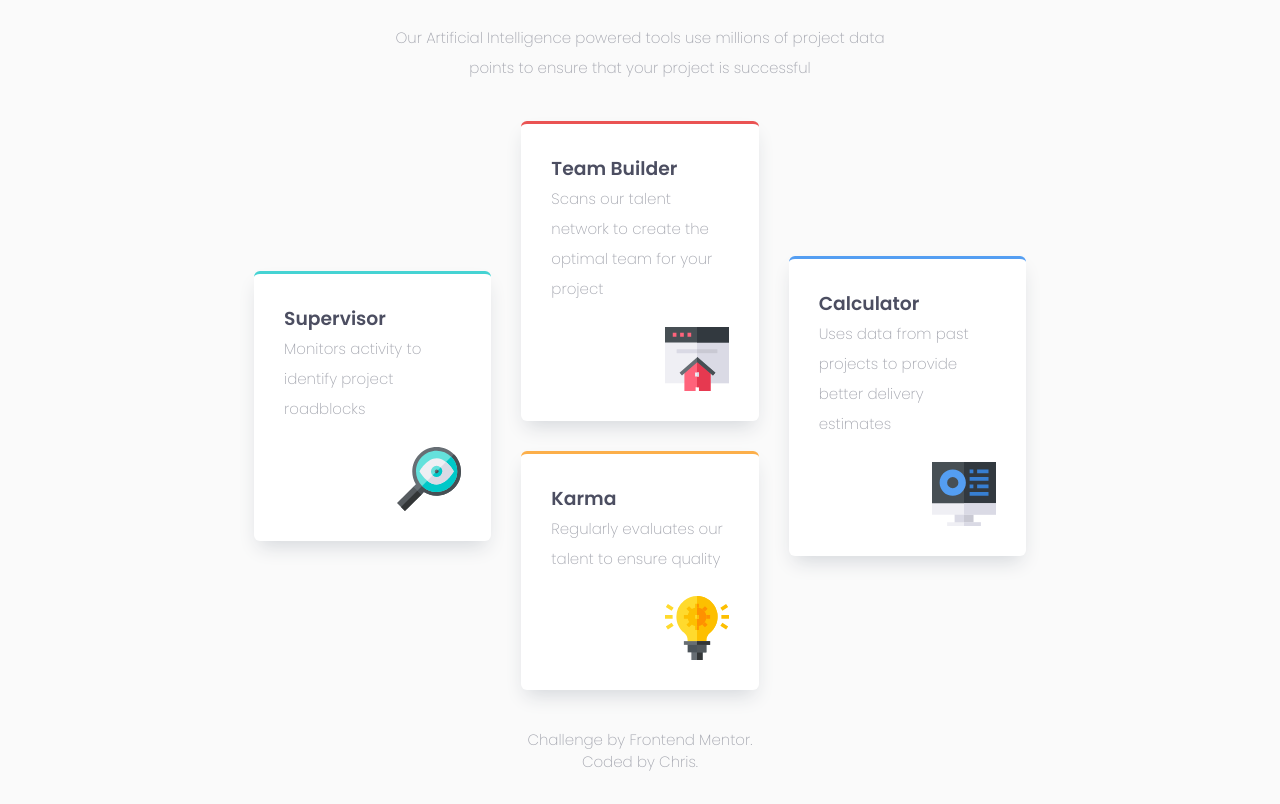
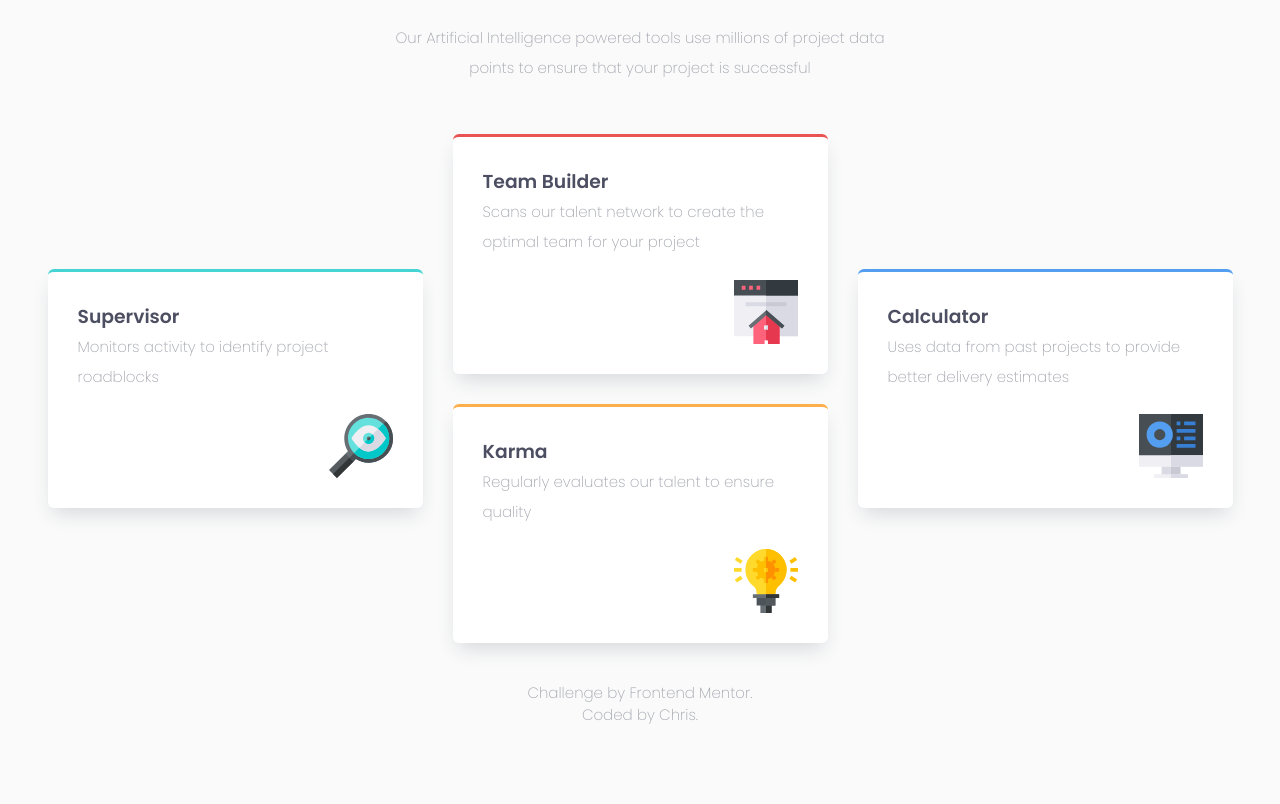
Before and after one commit to cypher618/Four-Card-Feature-Challenge, a plain HTML site: page index.html in a window 1280 px wide. Shown: the part 131-935 px from the top of the page. After the commit the page ends 888 px from the top, so only its background shows below. Drawn offline with Linux system fonts and the light colour scheme.

Commit message:
Added <main> container to contain the cards so they will stay in the middle

```diff
--- a/css/styles.css
+++ b/css/styles.css
@@ -51,7 +51,7 @@ footer a {
 /* Classes */
 .heading {
   text-align: center;
-  margin: 3% auto;
+  margin: 3% auto 1%;
 }
 
 .heading span {
@@ -68,11 +68,15 @@ footer a {
   font-weight: inherit;
 }
 
+main {
+  display: flex;
+  margin: 0 auto;
+}
+
 .cards {
   display: flex;
   justify-content: space-between;
   margin: 3% auto;
-  max-width: 65%;
 }
 
 .col-1, .col-3 {
@@ -93,6 +97,7 @@ footer a {
   background-color: #ffffff;
   border-radius: 0.4rem;
   max-width: 25rem;
+  width: 100%;
   max-height: 25rem;
   overflow: hidden;
   padding: 2rem;
--- a/index.html
+++ b/index.html
@@ -22,6 +22,7 @@
     <p>Our Artificial Intelligence powered tools use millions of project data <span>points to ensure that your project is successful</span></p>
   </div>
 
+  <main>
     <div class="cards">
 
       <div class="col-1">
@@ -55,6 +56,8 @@
       </div>
 
     </div>
+  </main>
+
 
   <footer>
     <p class="attribution">
```
Lines whose indentation alone changed are shown as unchanged.
